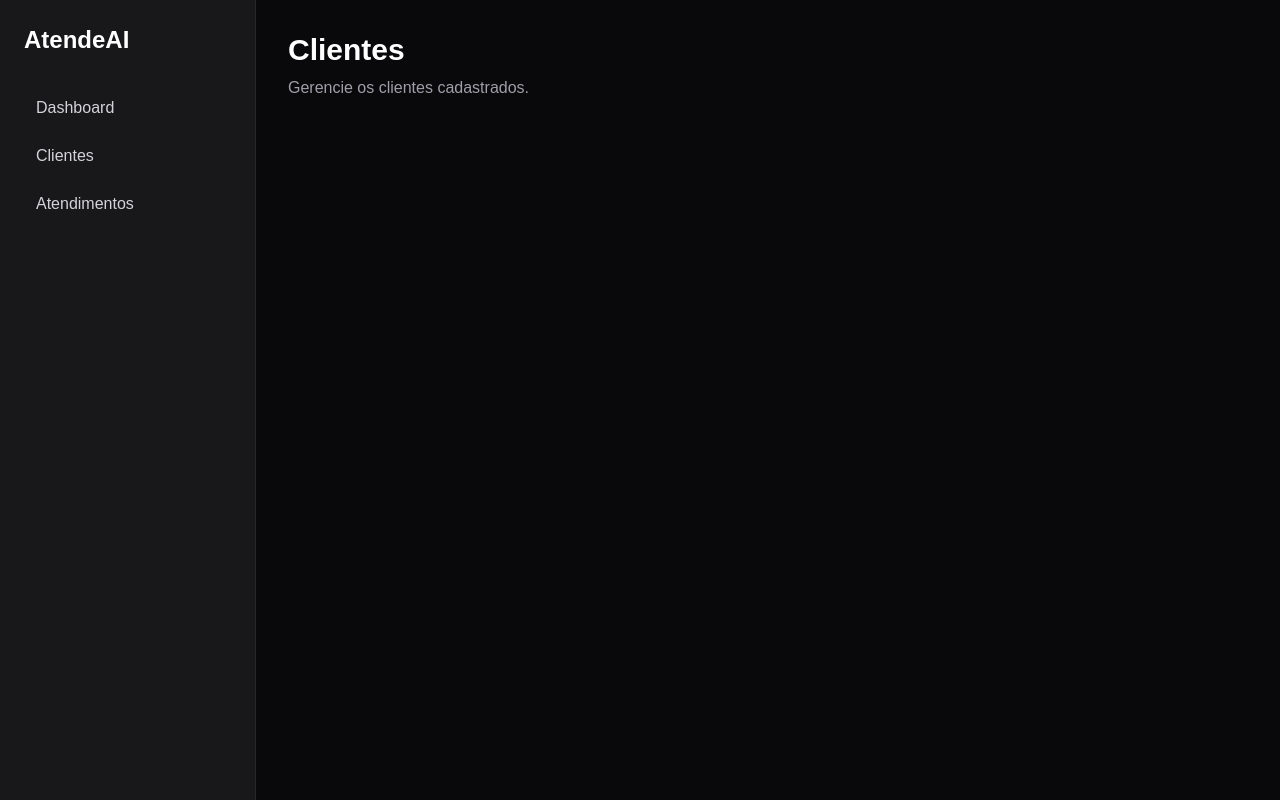
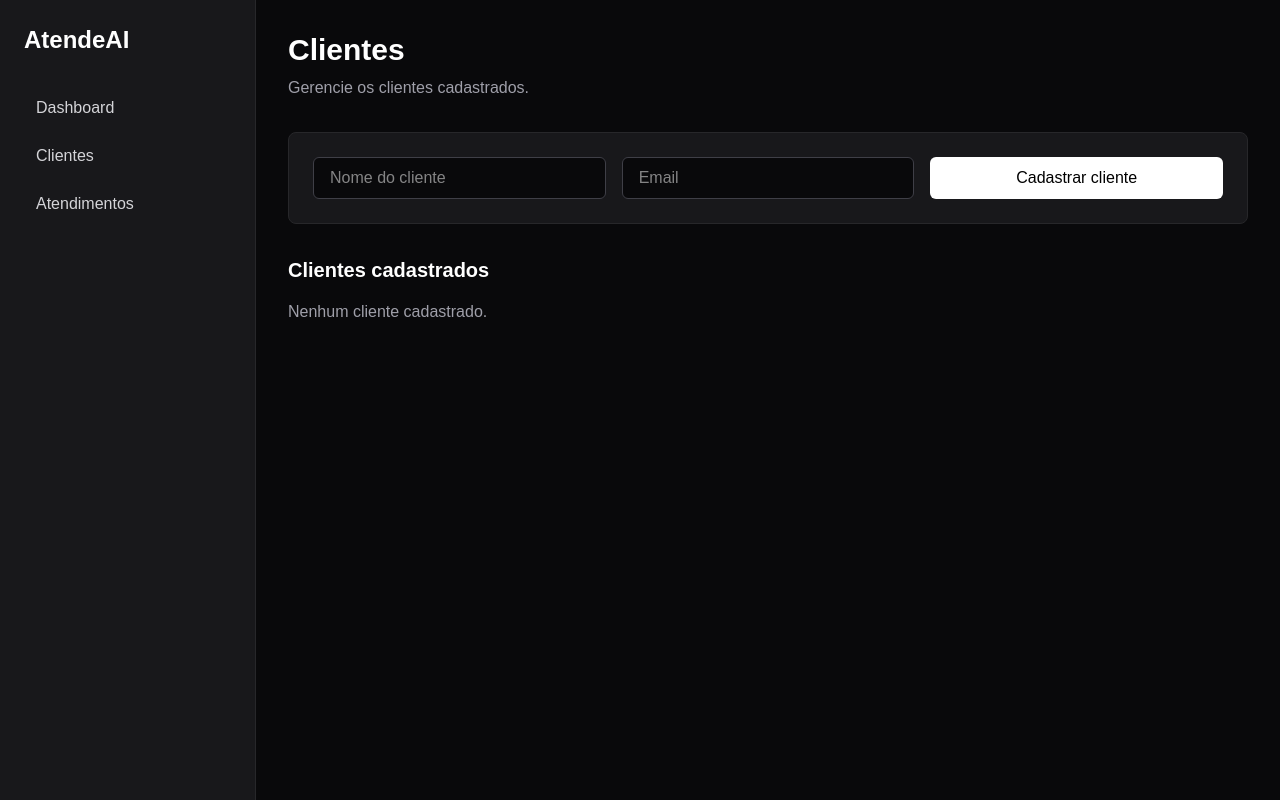
Before and after one commit to JoaoPaul021/atendeai, a Next.js app: page /clientes in a window 1280 px wide. Built offline with nearby package versions, Linux system fonts and the light colour scheme.

Commit message:
feat: add client registration and listing

```diff
--- a/app/clientes/page.tsx
+++ b/app/clientes/page.tsx
@@ -1,4 +1,40 @@
+"use client";
+
+import { FormEvent, useState } from "react";
+
+type Cliente = {
+  id: number;
+  nome: string;
+  email: string;
+};
+
 export default function ClientesPage() {
+  const [nome, setNome] = useState("");
+  const [email, setEmail] = useState("");
+  const [clientes, setClientes] = useState<Cliente[]>([]);
+
+  function handleSubmit(event: FormEvent<HTMLFormElement>) {
+    event.preventDefault();
+
+    if (!nome.trim() || !email.trim()) {
+      return;
+    }
+
+    const novoCliente: Cliente = {
+      id: Date.now(),
+      nome: nome.trim(),
+      email: email.trim(),
+    };
+
+    setClientes((clientesAtuais) => [
+      ...clientesAtuais,
+      novoCliente,
+    ]);
+
+    setNome("");
+    setEmail("");
+  }
+
   return (
     <main className="p-8">
       <div className="mx-auto max-w-6xl">
@@ -9,6 +45,63 @@ export default function ClientesPage() {
         <p className="mt-2 text-zinc-400">
           Gerencie os clientes cadastrados.
         </p>
+
+        <form
+          onSubmit={handleSubmit}
+          className="mt-8 grid gap-4 rounded-lg border border-zinc-800 bg-zinc-900 p-6 md:grid-cols-3"
+        >
+          <input
+            type="text"
+            placeholder="Nome do cliente"
+            value={nome}
+            onChange={(event) => setNome(event.target.value)}
+            className="rounded-md border border-zinc-700 bg-zinc-950 px-4 py-2 outline-none focus:border-zinc-500"
+          />
+
+          <input
+            type="email"
+            placeholder="Email"
+            value={email}
+            onChange={(event) => setEmail(event.target.value)}
+            className="rounded-md border border-zinc-700 bg-zinc-950 px-4 py-2 outline-none focus:border-zinc-500"
+          />
+
+          <button
+            type="submit"
+            className="rounded-md bg-white px-4 py-2 font-medium text-black hover:bg-zinc-200"
+          >
+            Cadastrar cliente
+          </button>
+        </form>
+
+        <div className="mt-8">
+          <h2 className="text-xl font-semibold">
+            Clientes cadastrados
+          </h2>
+
+          {clientes.length === 0 ? (
+            <p className="mt-4 text-zinc-400">
+              Nenhum cliente cadastrado.
+            </p>
+          ) : (
+            <div className="mt-4 space-y-3">
+              {clientes.map((cliente) => (
+                <div
+                  key={cliente.id}
+                  className="rounded-lg border border-zinc-800 bg-zinc-900 p-4"
+                >
+                  <p className="font-medium">
+                    {cliente.nome}
+                  </p>
+
+                  <p className="text-sm text-zinc-400">
+                    {cliente.email}
+                  </p>
+                </div>
+              ))}
+            </div>
+          )}
+        </div>
       </div>
     </main>
   );
```
